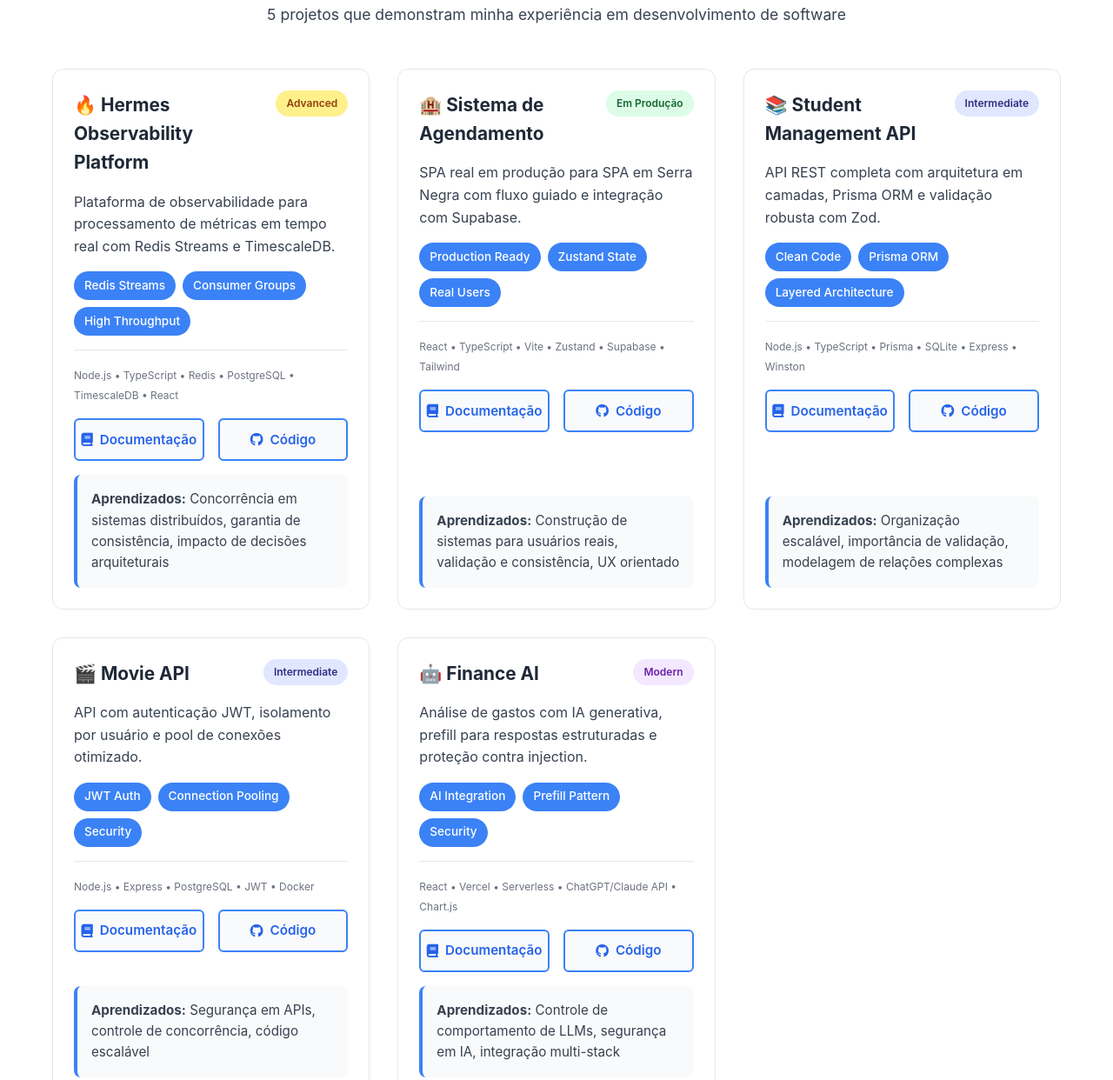
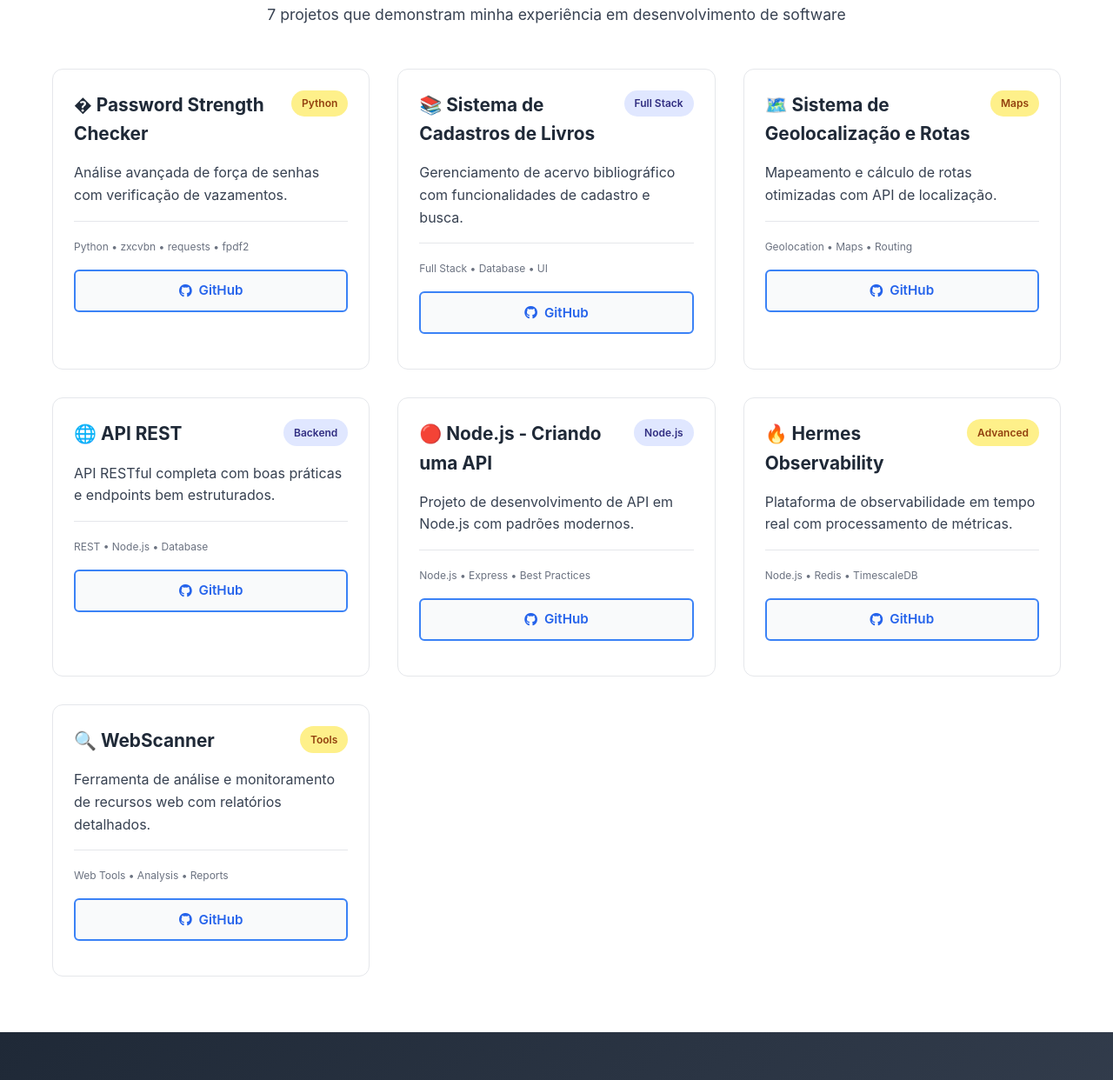
Before and after one commit to FranciscoHonorat/Portif-lio-, a plain HTML site: page index.html in a window 1280 px wide. Shown: the part 1295-2537 px from the top of the page at 87% size. Drawn offline with Linux system fonts and the light colour scheme.

Commit message:
Atualizar portfólio com 7 projetos reais

```diff
--- a/index.html
+++ b/index.html
@@ -65,156 +65,139 @@
     <section id="projetos" class="projects">
         <div class="container">
             <h2>Meus Projetos</h2>
-            <p class="section-subtitle">5 projetos que demonstram minha experiência em desenvolvimento de software</p>
+            <p class="section-subtitle">7 projetos que demonstram minha experiência em desenvolvimento de software</p>
 
             <div class="projects-grid">
                 <!-- Projeto 1 -->
                 <div class="project-card">
                     <div class="project-header">
-                        <h3>🔥 Hermes Observability Platform</h3>
-                        <span class="badge badge-advanced">Advanced</span>
+                        <h3>� Password Strength Checker</h3>
+                        <span class="badge badge-advanced">Python</span>
                     </div>
                     <p class="project-description">
-                        Plataforma de observabilidade para processamento de métricas em tempo real com Redis Streams e TimescaleDB.
+                        Análise avançada de força de senhas com verificação de vazamentos.
                     </p>
-                    <div class="project-highlights">
-                        <span class="highlight">Redis Streams</span>
-                        <span class="highlight">Consumer Groups</span>
-                        <span class="highlight">High Throughput</span>
-                    </div>
                     <div class="project-tech">
-                        <small>Node.js • TypeScript • Redis • PostgreSQL • TimescaleDB • React</small>
+                        <small>Python • zxcvbn • requests • fpdf2</small>
                     </div>
                     <div class="project-actions">
-                        <a href="https://github.com/FranciscoHonorat/Portif-lio-/blob/main/projects/hermes-observability.md" target="_blank" class="link-btn">
-                            <i class="fas fa-book"></i> Documentação
+                        <a href="https://github.com/FranciscoHonorat/Password-Strength-Checker" target="_blank" class="link-btn">
+                            <i class="fab fa-github"></i> GitHub
                         </a>
-                        <a href="https://github.com/FranciscoHonorat/Portif-lio-" target="_blank" class="link-btn">
-                            <i class="fab fa-github"></i> Código
-                        </a>
-                    </div>
-                    <div class="project-insights">
-                        <strong>Aprendizados:</strong> Concorrência em sistemas distribuídos, garantia de consistência, impacto de decisões arquiteturais
                     </div>
                 </div>
 
                 <!-- Projeto 2 -->
                 <div class="project-card">
                     <div class="project-header">
-                        <h3>🏨 Sistema de Agendamento</h3>
-                        <span class="badge badge-production">Em Produção</span>
+                        <h3>📚 Sistema de Cadastros de Livros</h3>
+                        <span class="badge badge-intermediate">Full Stack</span>
                     </div>
                     <p class="project-description">
-                        SPA real em produção para SPA em Serra Negra com fluxo guiado e integração com Supabase.
+                        Gerenciamento de acervo bibliográfico com funcionalidades de cadastro e busca.
                     </p>
-                    <div class="project-highlights">
-                        <span class="highlight">Production Ready</span>
-                        <span class="highlight">Zustand State</span>
-                        <span class="highlight">Real Users</span>
-                    </div>
                     <div class="project-tech">
-                        <small>React • TypeScript • Vite • Zustand • Supabase • Tailwind</small>
+                        <small>Full Stack • Database • UI</small>
                     </div>
                     <div class="project-actions">
-                        <a href="https://github.com/FranciscoHonorat/Portif-lio-/blob/main/projects/spa-agendamento.md" target="_blank" class="link-btn">
-                            <i class="fas fa-book"></i> Documentação
+                        <a href="https://github.com/FranciscoHonorat/Sistema-de-cadastros-de-livros" target="_blank" class="link-btn">
+                            <i class="fab fa-github"></i> GitHub
                         </a>
-                        <a href="https://github.com/FranciscoHonorat/Portif-lio-" target="_blank" class="link-btn">
-                            <i class="fab fa-github"></i> Código
-                        </a>
-                    </div>
-                    <div class="project-insights">
-                        <strong>Aprendizados:</strong> Construção de sistemas para usuários reais, validação e consistência, UX orientado
                     </div>
                 </div>
 
                 <!-- Projeto 3 -->
                 <div class="project-card">
                     <div class="project-header">
-                        <h3>📚 Student Management API</h3>
-                        <span class="badge badge-intermediate">Intermediate</span>
+                        <h3>🗺️ Sistema de Geolocalização e Rotas</h3>
+                        <span class="badge badge-advanced">Maps</span>
                     </div>
                     <p class="project-description">
-                        API REST completa com arquitetura em camadas, Prisma ORM e validação robusta com Zod.
+                        Mapeamento e cálculo de rotas otimizadas com API de localização.
                     </p>
-                    <div class="project-highlights">
-                        <span class="highlight">Clean Code</span>
-                        <span class="highlight">Prisma ORM</span>
-                        <span class="highlight">Layered Architecture</span>
-                    </div>
                     <div class="project-tech">
-                        <small>Node.js • TypeScript • Prisma • SQLite • Express • Winston</small>
+                        <small>Geolocation • Maps • Routing</small>
                     </div>
                     <div class="project-actions">
-                        <a href="https://github.com/FranciscoHonorat/Portif-lio-/blob/main/projects/student-api.md" target="_blank" class="link-btn">
-                            <i class="fas fa-book"></i> Documentação
+                        <a href="https://github.com/FranciscoHonorat/Sistema-de-Geolocaliza--o-e-Rotas-main" target="_blank" class="link-btn">
+                            <i class="fab fa-github"></i> GitHub
                         </a>
-                        <a href="https://github.com/FranciscoHonorat/Portif-lio-" target="_blank" class="link-btn">
-                            <i class="fab fa-github"></i> Código
-                        </a>
-                    </div>
-                    <div class="project-insights">
-                        <strong>Aprendizados:</strong> Organização escalável, importância de validação, modelagem de relações complexas
                     </div>
                 </div>
 
                 <!-- Projeto 4 -->
                 <div class="project-card">
                     <div class="project-header">
-                        <h3>🎬 Movie API</h3>
-                        <span class="badge badge-intermediate">Intermediate</span>
+                        <h3>🌐 API REST</h3>
+                        <span class="badge badge-intermediate">Backend</span>
                     </div>
                     <p class="project-description">
-                        API com autenticação JWT, isolamento por usuário e pool de conexões otimizado.
+                        API RESTful completa com boas práticas e endpoints bem estruturados.
                     </p>
-                    <div class="project-highlights">
-                        <span class="highlight">JWT Auth</span>
-                        <span class="highlight">Connection Pooling</span>
-                        <span class="highlight">Security</span>
-                    </div>
                     <div class="project-tech">
-                        <small>Node.js • Express • PostgreSQL • JWT • Docker</small>
+                        <small>REST • Node.js • Database</small>
                     </div>
                     <div class="project-actions">
-                        <a href="https://github.com/FranciscoHonorat/Portif-lio-/blob/main/projects/movie-api.md" target="_blank" class="link-btn">
-                            <i class="fas fa-book"></i> Documentação
+                        <a href="https://github.com/FranciscoHonorat/API-REST" target="_blank" class="link-btn">
+                            <i class="fab fa-github"></i> GitHub
                         </a>
-                        <a href="https://github.com/FranciscoHonorat/Portif-lio-" target="_blank" class="link-btn">
-                            <i class="fab fa-github"></i> Código
-                        </a>
-                    </div>
-                    <div class="project-insights">
-                        <strong>Aprendizados:</strong> Segurança em APIs, controle de concorrência, código escalável
                     </div>
                 </div>
 
                 <!-- Projeto 5 -->
                 <div class="project-card">
                     <div class="project-header">
-                        <h3>🤖 Finance AI</h3>
-                        <span class="badge badge-modern">Modern</span>
+                        <h3>🔴 Node.js - Criando uma API</h3>
+                        <span class="badge badge-intermediate">Node.js</span>
                     </div>
                     <p class="project-description">
-                        Análise de gastos com IA generativa, prefill para respostas estruturadas e proteção contra injection.
+                        Projeto de desenvolvimento de API em Node.js com padrões modernos.
                     </p>
-                    <div class="project-highlights">
-                        <span class="highlight">AI Integration</span>
-                        <span class="highlight">Prefill Pattern</span>
-                        <span class="highlight">Security</span>
-                    </div>
                     <div class="project-tech">
-                        <small>React • Vercel • Serverless • ChatGPT/Claude API • Chart.js</small>
+                        <small>Node.js • Express • Best Practices</small>
                     </div>
                     <div class="project-actions">
-                        <a href="https://github.com/FranciscoHonorat/Portif-lio-/blob/main/projects/finance-ai.md" target="_blank" class="link-btn">
-                            <i class="fas fa-book"></i> Documentação
-                        </a>
-                        <a href="https://github.com/FranciscoHonorat/Portif-lio-" target="_blank" class="link-btn">
-                            <i class="fab fa-github"></i> Código
+                        <a href="https://github.com/FranciscoHonorat/NODEJS-Criando-uma-api" target="_blank" class="link-btn">
+                            <i class="fab fa-github"></i> GitHub
                         </a>
                     </div>
-                    <div class="project-insights">
-                        <strong>Aprendizados:</strong> Controle de comportamento de LLMs, segurança em IA, integração multi-stack
+                </div>
+
+                <!-- Projeto 6 -->
+                <div class="project-card">
+                    <div class="project-header">
+                        <h3>🔥 Hermes Observability</h3>
+                        <span class="badge badge-advanced">Advanced</span>
+                    </div>
+                    <p class="project-description">
+                        Plataforma de observabilidade em tempo real com processamento de métricas.
+                    </p>
+                    <div class="project-tech">
+                        <small>Node.js • Redis • TimescaleDB</small>
+                    </div>
+                    <div class="project-actions">
+                        <a href="https://github.com/FranciscoHonorat/hermes-observability" target="_blank" class="link-btn">
+                            <i class="fab fa-github"></i> GitHub
+                        </a>
+                    </div>
+                </div>
+
+                <!-- Projeto 7 -->
+                <div class="project-card">
+                    <div class="project-header">
+                        <h3>🔍 WebScanner</h3>
+                        <span class="badge badge-advanced">Tools</span>
+                    </div>
+                    <p class="project-description">
+                        Ferramenta de análise e monitoramento de recursos web com relatórios detalhados.
+                    </p>
+                    <div class="project-tech">
+                        <small>Web Tools • Analysis • Reports</small>
+                    </div>
+                    <div class="project-actions">
+                        <a href="https://github.com/FranciscoHonorat/WebScanner" target="_blank" class="link-btn">
+                            <i class="fab fa-github"></i> GitHub
+                        </a>
                     </div>
                 </div>
             </div>
```
Also changed, not shown: 1 other file.
